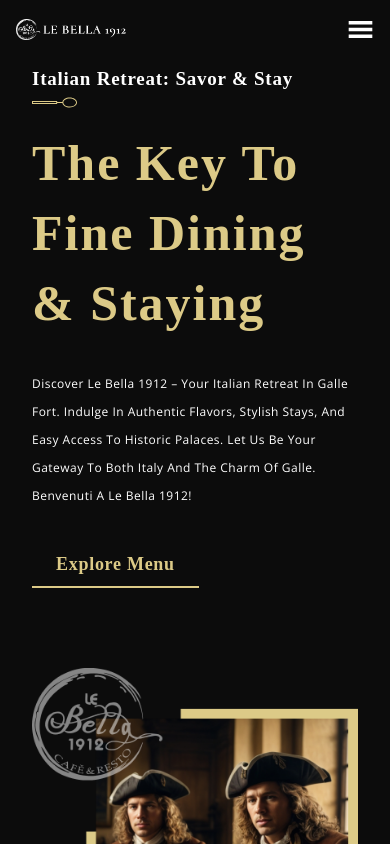
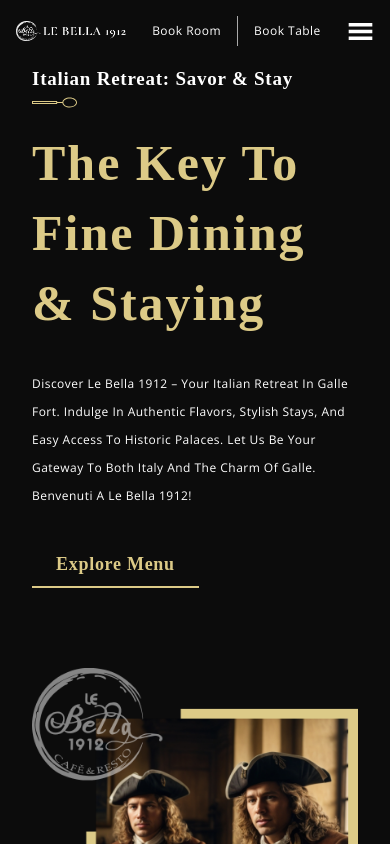
Before and after one commit to kittykat-sudo/Restaurant, a React (Vite) app: page / in a window 390 px wide. Shown: the top 844 px of the page. Built offline with nearby package versions, Linux system fonts and the light colour scheme; a web font is replaced by a local one.

Commit message:
book room and book table dissaper issue fixed

```diff
--- a/src/components/Navbar/Navbar.css
+++ b/src/components/Navbar/Navbar.css
@@ -124,9 +124,10 @@
   .app__navbar {
     padding: 1rem;
   }
-
-  .app__navbar-login {
-    display: none;
+  @media screen and (max-width: 768px) {
+    .app__navbar-login {
+      display: flex;
+    }
   }
 
   .app__navbar-logo img {
```
